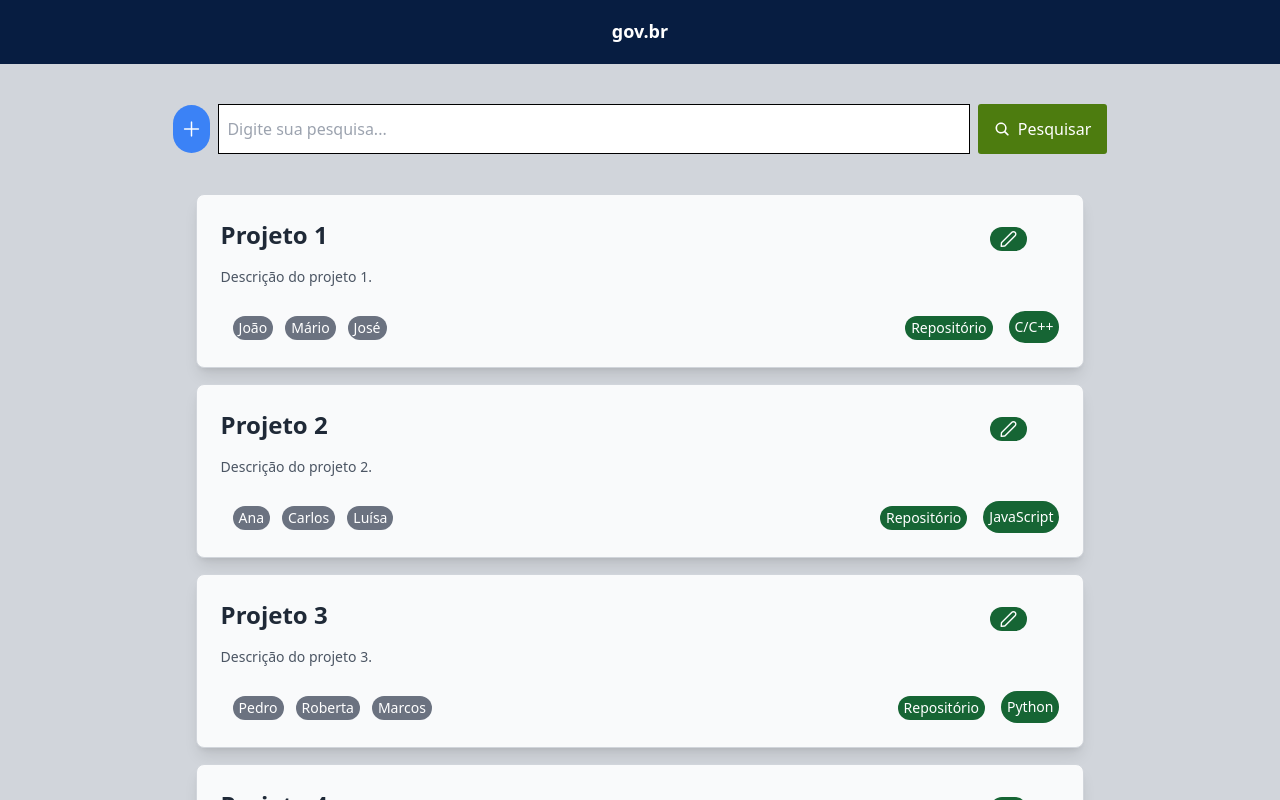
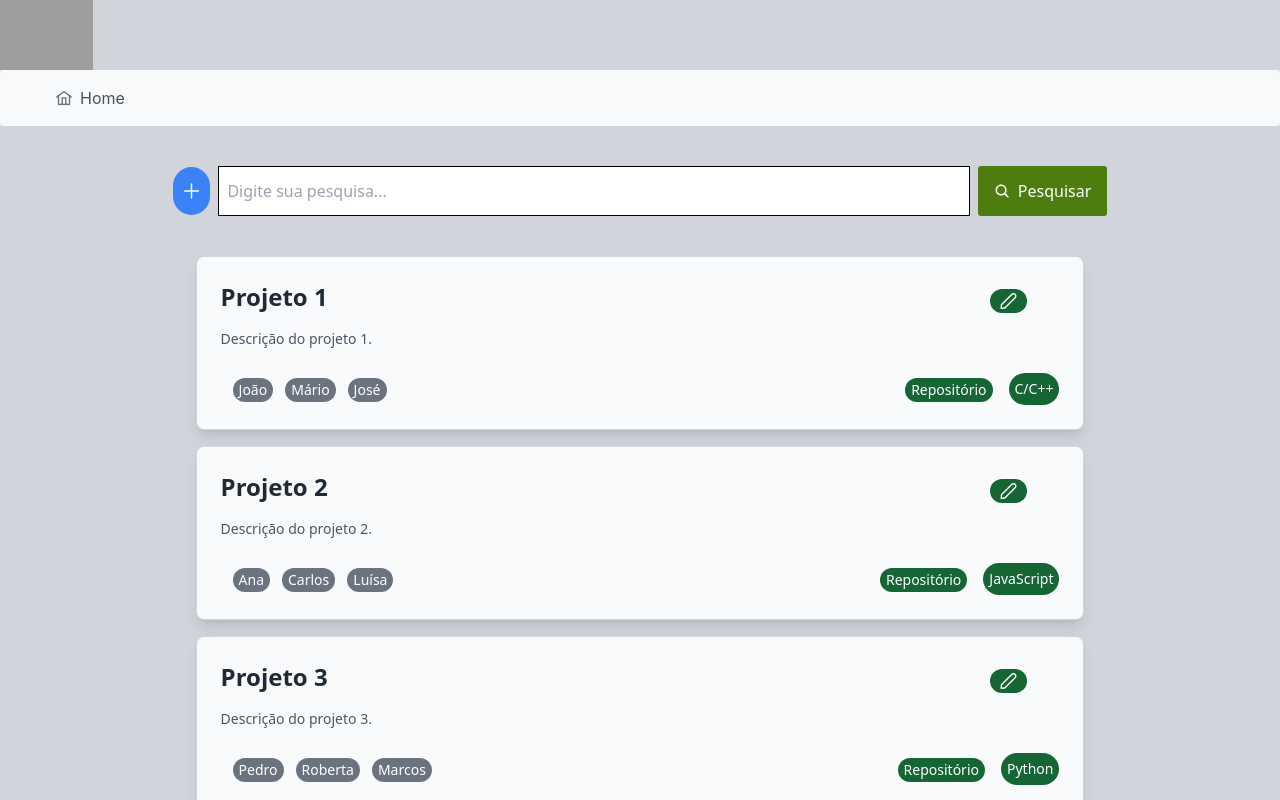
Before and after one commit to GUGALU/projeto-integrador-front, a Next.js app: page / in a window 1280 px wide. Shown: the top 800 px of the page. Built offline with nearby package versions, Linux system fonts and the light colour scheme; grey boxes are pictures that could not be loaded.

Commit message:
Feito configurações iniciais do Header

```diff
--- a/app/components/header/header.jsx
+++ b/app/components/header/header.jsx
@@ -1,20 +1,41 @@
 import React from 'react';
+import { Menubar } from 'primereact/menubar';
 
-const Header = () => {
+export default function BasicDemo() {
+  const IFPRItem = () => (
+    <span>
+      <img
+        src="https://certificados.paranavai.ifpr.edu.br/resources/img/paranavai-vertical.png"
+        alt="IFPR"
+        style={{ width:'auto', height: '70px' }}
+      />
+    </span>
+
+  );
+  const menu = [
+    {
+
+      // label: <IFPRItem/>
+
+    },
+
+    {
+      label: 'Home',
+      icon: 'pi pi-home'
+    }
+
+
+  ];
+
   return (
-    <header>
-      <div className="bg-[#071D41] py-4 text-center ">
-        <a
-          href="https://www.gov.br/pt-br"
-          target="_blank"
-          rel="noopener noreferrer"
-          className="text-white text-lg"
-        >
-          <strong>gov.br</strong>
-        </a>
+
+    <div>
+      <IFPRItem/>
+      <div className="card">
+        <Menubar model={menu} />
       </div>
-    </header>
-  );
-};
 
-export default Header;
+    </div>
+
+  )
+}
--- a/app/page.js
+++ b/app/page.js
@@ -4,12 +4,14 @@ import React from "react";
 import Search from "./components/search/search";
 import SearchCard from "./components/searchCard/searchCard";
 import Crud from "./components/crud/CRUD";
+import Header from "./components/header/header";
 
 export default function Home() {
   return (
     <div className="flex flex-col w-10/12 mx-auto gap-10">
       <Search />
       <SearchCard />
+
     </div>
   );
 }
```
Also changed, not shown: public/assets/images/IFPR.png (added).
